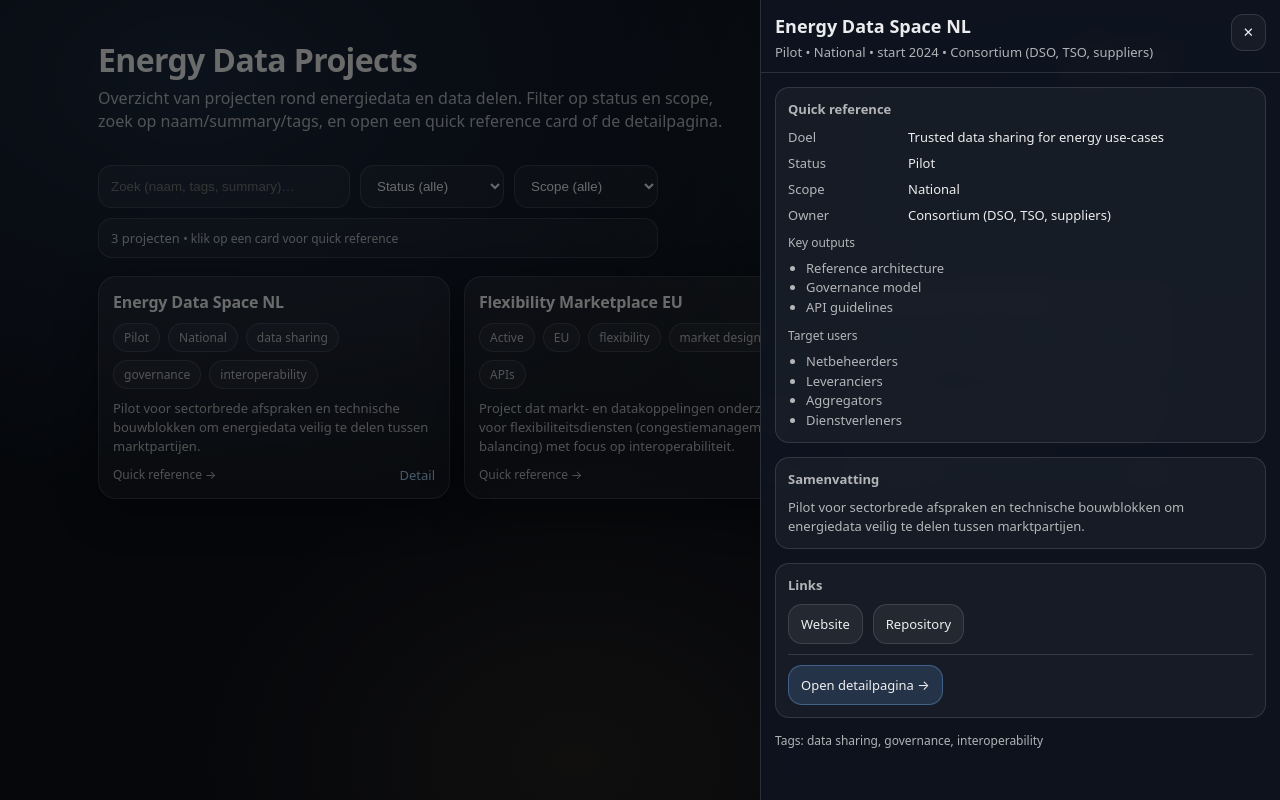
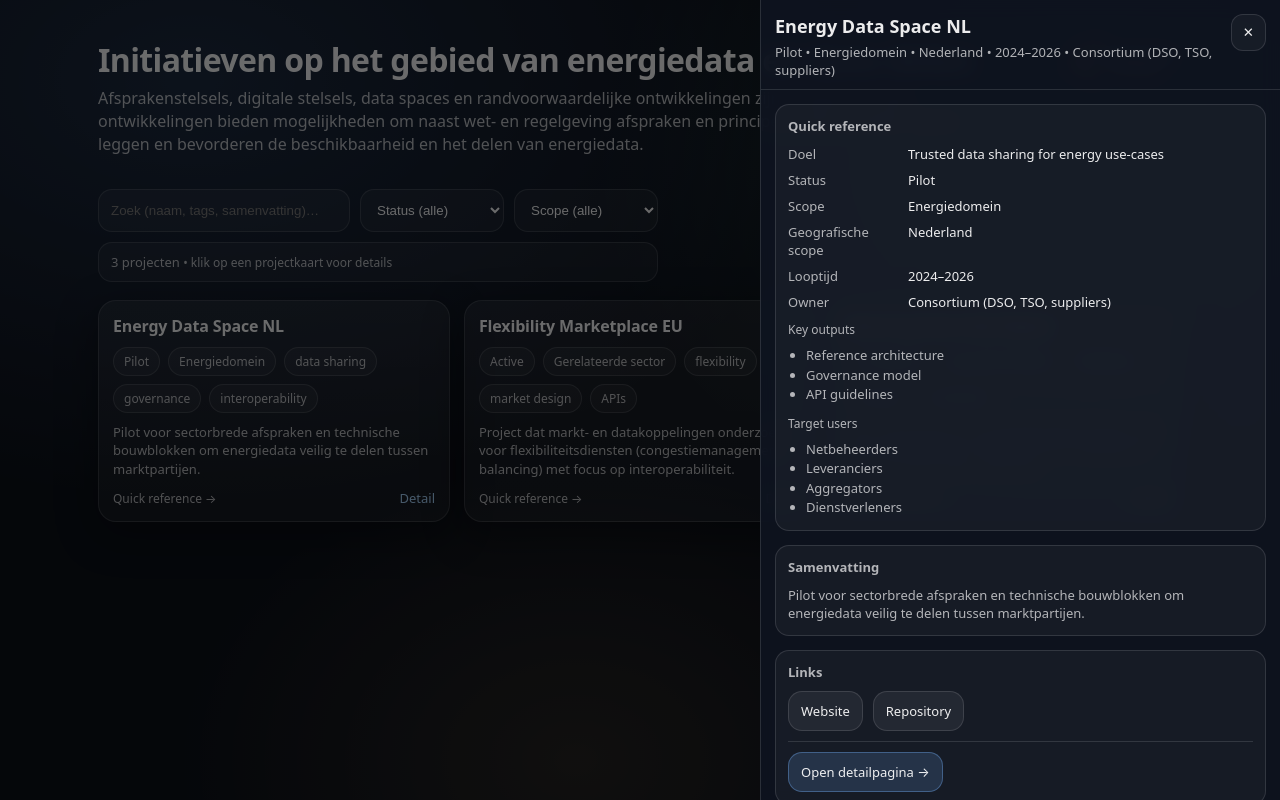
Before and after one commit to gerardishare/energy-data-governance-project-overview, a plain HTML site: page index.html in a window 1280 px wide. Both pictures are taken after a click on the button 274 px from the left and 387 px from the top of the page. Drawn offline with nearby package versions, Linux system fonts and the light colour scheme.

Commit message:
Verbeteringen overzicht en dummy content

```diff
--- a/assets/app.css
+++ b/assets/app.css
@@ -47,7 +47,7 @@
     font-size: clamp(22px, 2.6vw, 32px);
     letter-spacing:-0.02em;
   }
-  .title p{margin:0; color:var(--muted); max-width:70ch; line-height:1.45}
+  .title p{margin:0; color:var(--muted); max-width:100ch; line-height:1.45}
 
   .toolbar{
     display:grid;
--- a/assets/app.js
+++ b/assets/app.js
@@ -137,15 +137,28 @@
   if (!p) return;
 
   dTitle.textContent = p.name;
-  dSub.textContent = `${p.status} • ${p.scope} • start ${p.year_start ?? '—'} • ${p.owner ?? ''}`.replace(/\s•\s$/,'');
+  const subParts = [];
+  if (p.status) subParts.push(p.status);
+  if (p.scope) subParts.push(p.scope);
+  if (p.geografical_scope) subParts.push(p.geografical_scope);
+  if (p.year_start || p.year_end) {
+    subParts.push(`${p.year_start ?? '—'}–${p.year_end ?? '—'}`);
+  }
+  if (p.owner) subParts.push(p.owner);
+  dSub.textContent = subParts.join(' • ');
   dSummary.textContent = p.summary || '';
 
   // key/values
   const qr = p.quick_reference || {};
+  const yearsLabel = (p.year_start || p.year_end)
+    ? `${p.year_start ?? '—'}–${p.year_end ?? '—'}`
+    : '—';
   dKv.innerHTML = `
     <div class="k">Doel</div><div class="v">${escapeHtml(qr.primary_goal || '—')}</div>
     <div class="k">Status</div><div class="v">${escapeHtml(p.status || '—')}</div>
     <div class="k">Scope</div><div class="v">${escapeHtml(p.scope || '—')}</div>
+    <div class="k">Geografische scope</div><div class="v">${escapeHtml(p.geografical_scope || '—')}</div>
+    <div class="k">Looptijd</div><div class="v">${escapeHtml(yearsLabel)}</div>
     <div class="k">Owner</div><div class="v">${escapeHtml(p.owner || '—')}</div>
   `;
 
@@ -159,10 +172,15 @@
 
   // links
   dLinks.innerHTML = '';
-  const linkDefs = [
-    {label:'Website', url: p.website},
-    {label:'Repository', url: p.repo}
-  ].filter(x => x.url && String(x.url).trim().length);
+  let linkDefs = Array.isArray(p.links) ? p.links : [];
+  // fallback voor oudere structuur
+  if (!linkDefs.length) {
+    linkDefs = [
+      {label:'Website', url: p.website},
+      {label:'Repository', url: p.repo}
+    ];
+  }
+  linkDefs = linkDefs.filter(x => x && x.url && String(x.url).trim().length);
 
   if (!linkDefs.length){
     dLinks.innerHTML = `<span class="small">Geen links opgegeven.</span>`;
@@ -173,7 +191,7 @@
       a.href = l.url;
       a.target = '_blank';
       a.rel = 'noopener noreferrer';
-      a.textContent = l.label;
+      a.textContent = l.label || l.url;
       dLinks.appendChild(a);
     }
   }
--- a/index.html
+++ b/index.html
@@ -10,15 +10,15 @@
   <div class="container">
     <div class="header">
       <div class="title">
-        <h1>Energy Data Projects</h1>
-        <p>Overzicht van projecten rond energiedata en data delen. Filter op status en scope, zoek op naam/summary/tags, en open een quick reference card of de detailpagina.</p>
+        <h1>Initiatieven op het gebied van energiedata en data delen</h1>
+        <p>Afsprakenstelsels, digitale stelsels, data spaces en randvoorwaardelijke ontwikkelingen zijn in opkomst. Deze ontwikkelingen bieden mogelijkheden om naast wet- en regelgeving afspraken en principes tussen partijen vast te leggen en bevorderen de beschikbaarheid en het delen van energiedata.</p>
       </div>
       <img src="assets/logo-topsector.png" alt="Topsector Energy" class="headerLogo" />
     </div>
 
     <div class="toolbar">
       <div class="controls">
-        <input id="q" class="input" type="search" placeholder="Zoek (naam, tags, summary)…" autocomplete="off" />
+        <input id="q" class="input" type="search" placeholder="Zoek (naam, tags, samenvatting)…" autocomplete="off" />
         <select id="status" class="select">
           <option value="">Status (alle)</option>
         </select>
@@ -29,7 +29,7 @@
       <div class="kpis">
         <div>
           <span id="countLabel">0 projecten</span>
-          <span class="small">• klik op een card voor quick reference</span>
+          <span class="small">• klik op een projectkaart voor details</span>
         </div>
         <div class="chips" id="activeChips"></div>
       </div>
--- a/projects.json
+++ b/projects.json
@@ -3,11 +3,21 @@
       "slug": "energy-data-space-nl",
       "name": "Energy Data Space NL",
       "status": "Pilot",
-      "scope": "National",
+      "scope": "Energiedomein",
+      "geografical_scope": "Nederland",
       "owner": "Consortium (DSO, TSO, suppliers)",
       "year_start": 2024,
-      "website": "https://example.org/eds-nl",
-      "repo": "https://github.com/example/eds-nl",
+      "year_end": 2026,
+      "links": [
+        {
+          "label": "Website",
+          "url": "https://example.org/eds-nl"
+        },
+        {
+          "label": "Repository",
+          "url": "https://github.com/example/eds-nl"
+        }
+      ],
       "summary": "Pilot voor sectorbrede afspraken en technische bouwblokken om energiedata veilig te delen tussen marktpartijen.",
       "tags": ["data sharing", "governance", "interoperability"],
       "quick_reference": {
@@ -20,11 +30,21 @@
       "slug": "flexibility-marketplace-eu",
       "name": "Flexibility Marketplace EU",
       "status": "Active",
-      "scope": "EU",
+      "scope": "Gerelateerde sector",
+      "geografical_scope": "Europa",
       "owner": "EU-funded project",
       "year_start": 2023,
-      "website": "https://example.org/flex-eu",
-      "repo": "",
+      "year_end": 2025,
+      "links": [
+        {
+          "label": "Website",
+          "url": "https://example.org/flex-eu"
+        },
+        {
+          "label": "Repository",
+          "url": "https://github.com/example/flex-eu"
+        }
+      ],
       "summary": "Project dat markt- en datakoppelingen onderzoekt voor flexibiliteitsdiensten (congestiemanagement, balancing) met focus op interoperabiliteit.",
       "tags": ["flexibility", "market design", "APIs"],
       "quick_reference": {
@@ -37,11 +57,21 @@
       "slug": "metering-data-hub-open",
       "name": "Metering Data Hub (Open)",
       "status": "Completed",
-      "scope": "Sector",
+      "scope": "Generiek initiatief",
+      "geografical_scope": "Nederland",
       "owner": "Industry working group",
       "year_start": 2022,
-      "website": "https://example.org/metering-hub",
-      "repo": "https://github.com/example/metering-hub",
+      "year_end": 2024,
+      "links": [
+        {
+          "label": "Website",
+          "url": "https://example.org/metering-hub"
+        },
+        {
+          "label": "Repository",
+          "url": "https://github.com/example/metering-hub"
+        }
+      ],
       "summary": "Open specificatie en voorbeeldimplementaties voor gestandaardiseerde uitwisseling van meetdata en consent/authorisation patronen.",
       "tags": ["metering", "consent", "standards"],
       "quick_reference": {
```
Also changed, not shown: assets/project.js (+24 -6 lines), 1 other file.
